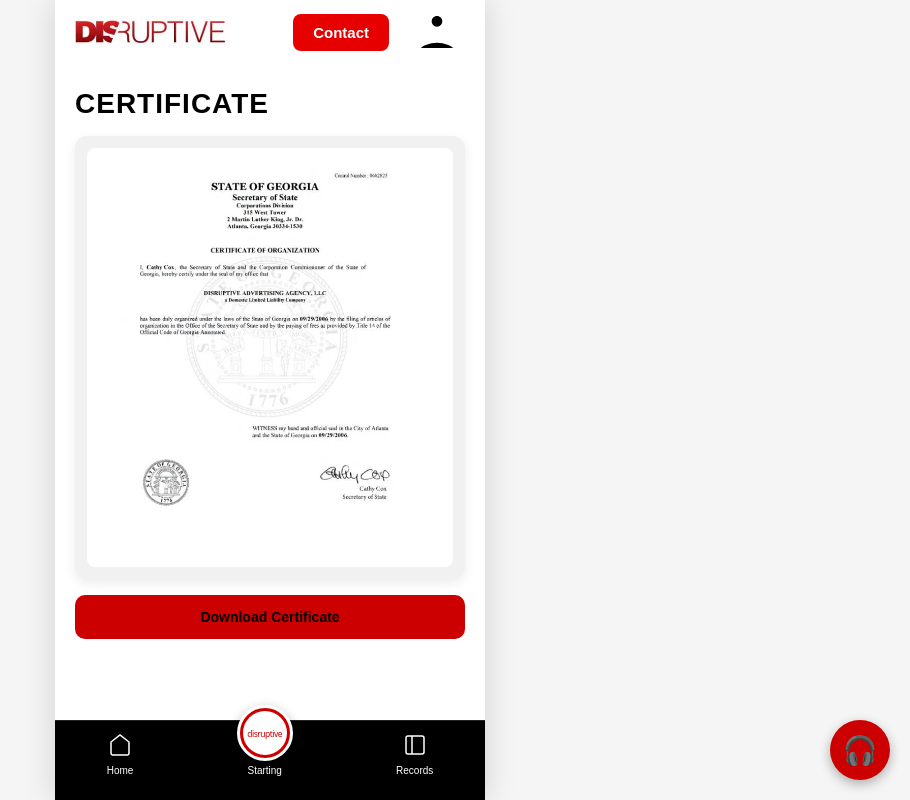
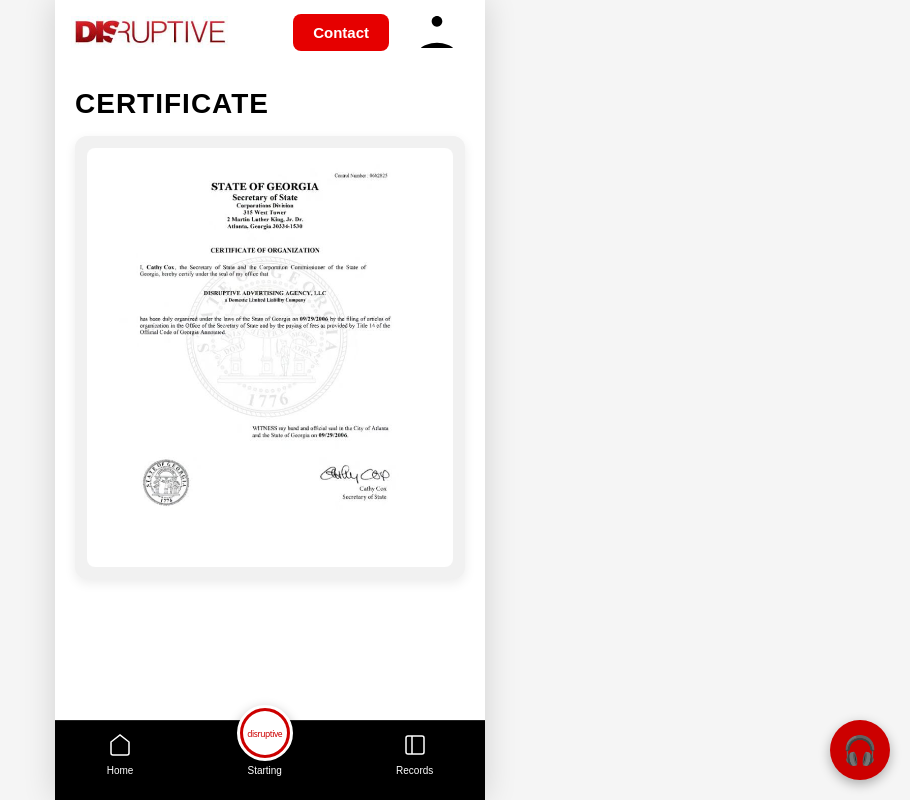
Before and after one commit to Molly256/disruptivewebsite, a Next.js app: page /certificate in a window 1280 px wide. Shown: the whole page, without its empty margins (370-1280 px from the left). Built offline with nearby package versions, Linux system fonts and the light colour scheme.

Commit message:
Remove download button from certificate page

```diff
--- a/app/certificate/page.js
+++ b/app/certificate/page.js
@@ -44,25 +44,7 @@ export default function CertificatePage() {
           />
         </div>
 
-        {/* OPTIONAL: Download button */}
-        <a
-          href="/certificate.jpg"
-          download="Disruptive-Certificate.jpg"
-          style={{
-            display: 'block',
-            marginTop: '16px',
-            background: '#cc0000',
-            color: '#000',
-            textAlign: 'center',
-            padding: '14px',
-            borderRadius: '10px',
-            fontWeight: '700',
-            fontSize: '14px',
-            textDecoration: 'none'
-          }}
-        >
-          Download Certificate
-        </a>
+        {/* REMOVED DOWNLOAD BUTTON */}
       </div>
 
       <BottomNav />
```
